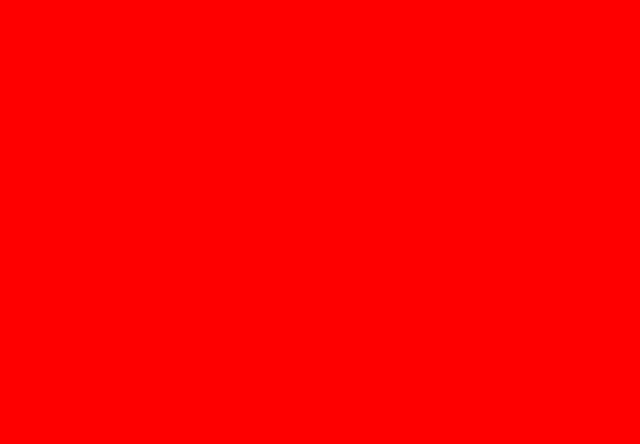
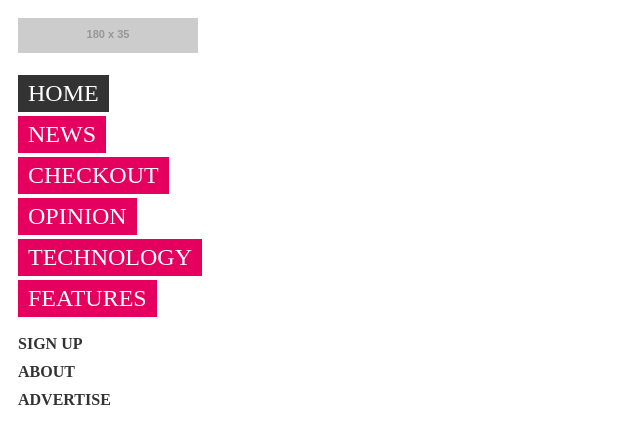
Before and after one commit to rscarlett1/register-remake, a plain HTML site: page index.html in a window 1280 px wide. Shown: the whole page, without its empty margins (0-640 px from the left). Drawn offline with Linux system fonts and the light colour scheme; placeholder pictures from the web are drawn by us.

Commit message:
Add navigation bar

```diff
--- a/css/styles.css
+++ b/css/styles.css
@@ -1,6 +1,41 @@
-body {
+nav ul{
+	list-style: none; /*get rid bullet points*/
+	padding: 0;
+}
 
-	background-color:	#ff0000;
-
+nav li a{
+	text-decoration: none; /* get rid underline*/
+	text-transform: uppercase;
+	background-color: #e5005f;
+	color: white;
+	padding: 5px 10px;
+	margin: 2px 0px;
+	display: inline-block; /* make to be block element*/
+	font-size: x-large;
 
 }
+
+nav li a:hover,
+#active {
+	background-color: #333333;
+}
+
+nav{
+	padding: 10px 0 0 10px;
+	width: 240px;
+
+}
+
+nav > a{
+	display: block;
+	text-decoration: none;
+	color: #333333;
+	text-transform: uppercase;
+	margin-bottom: 10px; /* target bottom of box*/
+	font-weight: bold;
+
+}
+
+nav > a:hover{
+	color: #e5005f;
+}
--- a/index.html
+++ b/index.html
@@ -15,5 +15,28 @@
 </head>
 <body>
 
+	<nav>
+		<img src="http://placehold.it/180x35" alt="The register logo">
+
+		<ul>
+			<li> <a href="#" id="active">Home</a></li>
+
+			<li> <a href="#">News</a></li>
+
+			<li> <a href="#">Checkout</a></li>
+
+			<li> <a href="#">Opinion</a></li>
+
+			<li> <a href="#">Technology</a></li>
+
+			<li> <a href="#">Features</a></li>
+
+		</ul>
+
+		 <a href="#">Sign Up</a>
+		 <a href="#">About</a>
+		 <a href="#">Advertise</a>
+	</nav>
+
 </body>
 </html>
```
